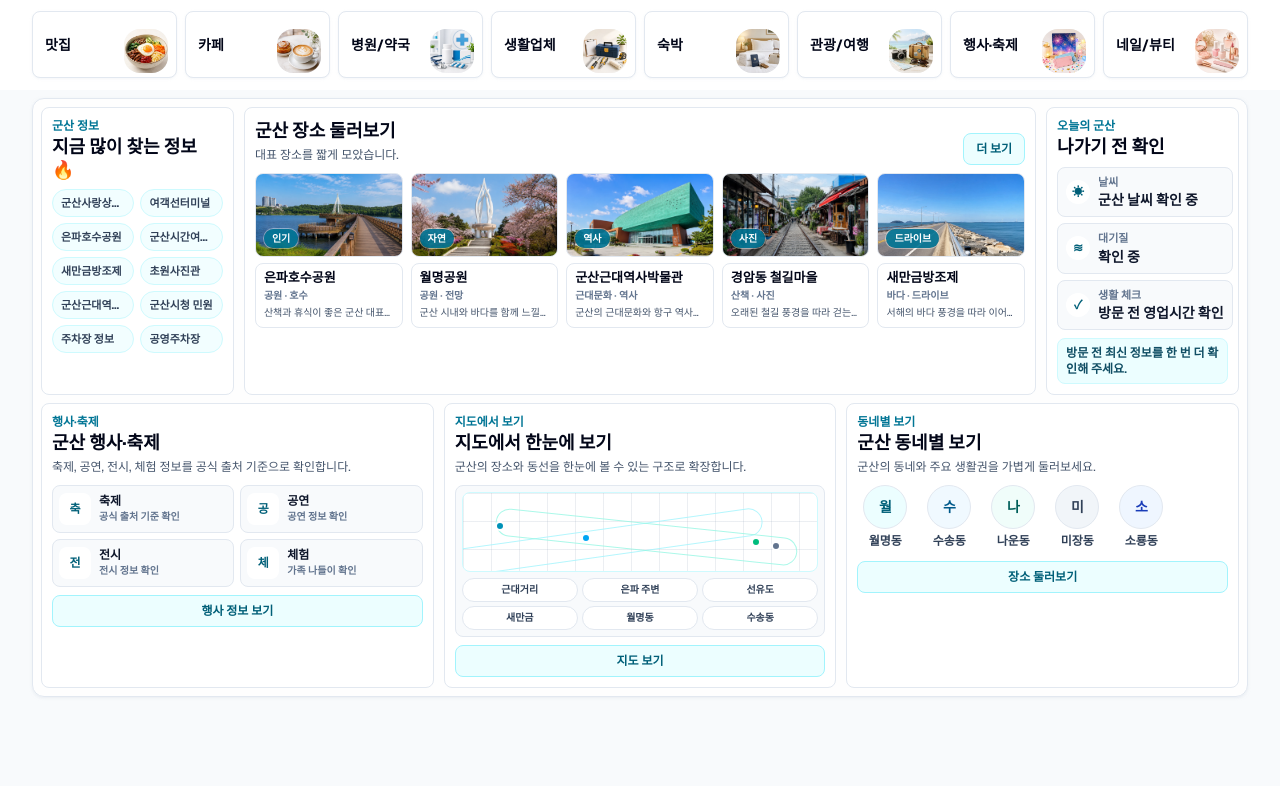
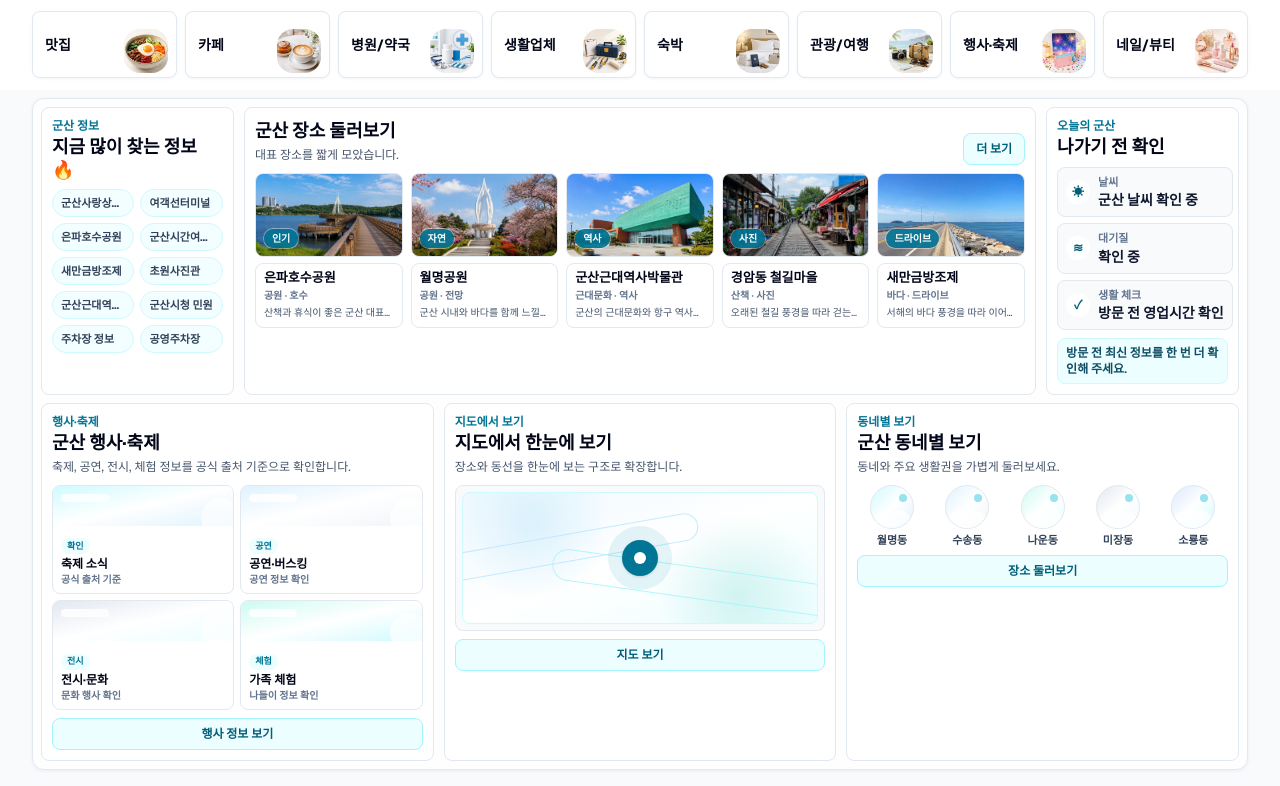
Before and after one commit to Aprasaks/gunsan-com, a Next.js app: page / in a window 1280 px wide. Shown: the part 370-1156 px from the top of the page. Before the commit the page ends 1083 px from the top, so only its background shows below. Built offline with nearby package versions, Linux system fonts and the light colour scheme; no server answers.

Commit message:
하단 포털 블록 레퍼런스형 보정

```diff
--- a/components/EventFestivalSection.tsx
+++ b/components/EventFestivalSection.tsx
@@ -1,8 +1,32 @@
 const eventCategories = [
-  { key: "festival", label: "축제", note: "공식 출처 기준 확인" },
-  { key: "performance", label: "공연", note: "공연 정보 확인" },
-  { key: "exhibition", label: "전시", note: "전시 정보 확인" },
-  { key: "experience", label: "체험", note: "가족 나들이 확인" },
+  {
+    key: "festival",
+    badge: "확인",
+    title: "축제 소식",
+    note: "공식 출처 기준",
+    tone: "from-cyan-100 via-white to-sky-100",
+  },
+  {
+    key: "performance",
+    badge: "공연",
+    title: "공연·버스킹",
+    note: "공연 정보 확인",
+    tone: "from-sky-100 via-white to-slate-100",
+  },
+  {
+    key: "exhibition",
+    badge: "전시",
+    title: "전시·문화",
+    note: "문화 행사 확인",
+    tone: "from-slate-200 via-white to-cyan-50",
+  },
+  {
+    key: "experience",
+    badge: "체험",
+    title: "가족 체험",
+    note: "나들이 정보 확인",
+    tone: "from-teal-100 via-white to-cyan-100",
+  },
 ] as const;
 
 export default function EventFestivalSection() {
@@ -20,17 +44,24 @@ export default function EventFestivalSection() {
         {eventCategories.map((item) => (
           <article
             key={item.key}
-            className="flex min-h-12 items-center gap-2 rounded-lg border border-slate-200 bg-slate-50 p-1.5"
+            className="overflow-hidden rounded-lg border border-slate-200 bg-white"
           >
             <span
-              className="grid h-8 w-8 shrink-0 place-items-center rounded-lg bg-white text-xs font-black text-cyan-800"
+              className={[
+                "relative block h-10 overflow-hidden bg-gradient-to-br",
+                item.tone,
+              ].join(" ")}
               aria-hidden="true"
             >
-              {item.label.slice(0, 1)}
+              <span className="absolute bottom-[-12px] right-[-8px] h-10 w-10 rounded-full bg-white/70" />
+              <span className="absolute left-2 top-2 h-2 w-12 rounded-full bg-white/80" />
             </span>
-            <span className="min-w-0">
-              <span className="block truncate text-xs font-bold text-slate-900">
-                {item.label}
+            <span className="block min-w-0 px-2 py-1.5">
+              <span className="mb-0.5 inline-flex h-4 items-center rounded-full bg-cyan-50 px-1.5 text-[9px] font-bold text-cyan-700">
+                {item.badge}
+              </span>
+              <span className="block truncate text-xs font-bold text-slate-950">
+                {item.title}
               </span>
               <span className="block truncate text-[10px] font-semibold text-slate-500">
                 {item.note}
--- a/components/MapPreviewSection.tsx
+++ b/components/MapPreviewSection.tsx
@@ -1,12 +1,3 @@
-const mapKeywords = [
-  { key: "modern-street", label: "근대거리" },
-  { key: "eunpa-area", label: "은파 주변" },
-  { key: "seonyudo", label: "선유도" },
-  { key: "saemangeum", label: "새만금" },
-  { key: "wolmyeong", label: "월명동" },
-  { key: "susong", label: "수송동" },
-] as const;
-
 export default function MapPreviewSection() {
   return (
     <section className="rounded-lg border border-slate-200 bg-white p-2.5">
@@ -15,32 +6,22 @@ export default function MapPreviewSection() {
         지도에서 한눈에 보기
       </h2>
       <p className="mt-0.5 text-xs leading-5 text-slate-600">
-        군산의 장소와 동선을 한눈에 볼 수 있는 구조로 확장합니다.
+        장소와 동선을 한눈에 보는 구조로 확장합니다.
       </p>
 
       <div className="mt-2 rounded-lg border border-slate-200 bg-slate-50 p-1.5">
         <div
-          className="relative h-20 overflow-hidden rounded-lg border border-cyan-100 bg-white"
+          className="relative h-[132px] overflow-hidden rounded-lg border border-cyan-100 bg-gradient-to-br from-sky-50 via-white to-cyan-50"
           aria-hidden="true"
         >
-          <div className="absolute inset-0 bg-[linear-gradient(90deg,rgba(148,163,184,0.18)_1px,transparent_1px),linear-gradient(180deg,rgba(148,163,184,0.18)_1px,transparent_1px)] bg-[size:28px_28px]" />
-          <div className="absolute -left-6 top-9 h-7 w-11/12 rotate-[-8deg] rounded-full border border-cyan-200/80" />
-          <div className="absolute bottom-5 left-8 right-5 h-7 rotate-[6deg] rounded-full border border-teal-200/80" />
-          <span className="absolute left-8 top-7 h-2.5 w-2.5 rounded-full border-2 border-white bg-cyan-600" />
-          <span className="absolute right-14 top-11 h-2.5 w-2.5 rounded-full border-2 border-white bg-emerald-500" />
-          <span className="absolute bottom-7 left-1/3 h-2.5 w-2.5 rounded-full border-2 border-white bg-sky-500" />
-          <span className="absolute bottom-5 right-9 h-2.5 w-2.5 rounded-full border-2 border-white bg-slate-500" />
-        </div>
-
-        <div className="mt-1.5 grid grid-cols-3 gap-1">
-          {mapKeywords.slice(0, 6).map((keyword) => (
-            <span
-              key={keyword.key}
-              className="inline-flex h-6 items-center justify-center rounded-full border border-slate-200 bg-white px-1.5 text-[10px] font-bold text-slate-700"
-            >
-              {keyword.label}
+          <div className="absolute inset-0 bg-[radial-gradient(circle_at_20%_25%,rgba(14,165,233,0.12),transparent_26%),radial-gradient(circle_at_78%_78%,rgba(20,184,166,0.16),transparent_28%)]" />
+          <div className="absolute left-[-18px] top-10 h-7 w-[72%] rotate-[-10deg] rounded-full border border-sky-200/80" />
+          <div className="absolute bottom-6 right-[-24px] h-8 w-[82%] rotate-[8deg] rounded-full border border-cyan-200/80" />
+          <div className="absolute left-1/2 top-1/2 grid h-16 w-16 -translate-x-1/2 -translate-y-1/2 place-items-center rounded-full bg-cyan-600/10">
+            <span className="relative h-9 w-9 rounded-full bg-cyan-700 shadow-sm">
+              <span className="absolute left-1/2 top-1/2 h-3 w-3 -translate-x-1/2 -translate-y-1/2 rounded-full bg-white" />
             </span>
-          ))}
+          </div>
         </div>
       </div>
 
--- a/components/NeighborhoodSection.tsx
+++ b/components/NeighborhoodSection.tsx
@@ -1,11 +1,11 @@
 import Link from "next/link";
 
 const neighborhoodItems = [
-  { key: "wolmyeong", label: "월명동", tone: "bg-cyan-50 text-cyan-800" },
-  { key: "susong", label: "수송동", tone: "bg-sky-50 text-sky-800" },
-  { key: "naun", label: "나운동", tone: "bg-teal-50 text-teal-800" },
-  { key: "mijang", label: "미장동", tone: "bg-slate-100 text-slate-700" },
-  { key: "soryong", label: "소룡동", tone: "bg-blue-50 text-blue-800" },
+  { key: "wolmyeong", label: "월명동", tone: "from-cyan-100 via-white to-sky-100" },
+  { key: "susong", label: "수송동", tone: "from-sky-100 via-white to-slate-100" },
+  { key: "naun", label: "나운동", tone: "from-teal-100 via-white to-cyan-50" },
+  { key: "mijang", label: "미장동", tone: "from-slate-200 via-white to-sky-50" },
+  { key: "soryong", label: "소룡동", tone: "from-blue-100 via-white to-cyan-100" },
 ] as const;
 
 export default function NeighborhoodSection() {
@@ -16,26 +16,29 @@ export default function NeighborhoodSection() {
         군산 동네별 보기
       </h2>
       <p className="mt-0.5 text-xs leading-5 text-slate-600">
-        군산의 동네와 주요 생활권을 가볍게 둘러보세요.
+        동네와 주요 생활권을 가볍게 둘러보세요.
       </p>
 
-      <div className="mt-2 flex gap-2 overflow-x-auto pb-1">
+      <div className="mt-2 grid grid-cols-5 gap-1.5">
         {neighborhoodItems.map((item) => (
           <button
             key={item.key}
             type="button"
-            className="flex w-14 shrink-0 flex-col items-center gap-1 text-xs font-bold text-slate-700"
+            className="min-w-0 text-xs font-bold text-slate-700"
           >
             <span
               className={[
-                "grid h-11 w-11 place-items-center rounded-full border border-slate-200 text-sm font-black",
+                "relative mx-auto block h-11 w-11 overflow-hidden rounded-full border border-slate-200 bg-gradient-to-br",
                 item.tone,
               ].join(" ")}
               aria-hidden="true"
             >
-              {item.label.slice(0, 1)}
+              <span className="absolute bottom-[-10px] left-1/2 h-7 w-10 -translate-x-1/2 rounded-full bg-white/75" />
+              <span className="absolute right-1.5 top-2 h-2 w-2 rounded-full bg-cyan-500/40" />
             </span>
-            <span className="w-full truncate text-center">{item.label}</span>
+            <span className="mt-1 block w-full truncate text-center text-[11px]">
+              {item.label}
+            </span>
           </button>
         ))}
       </div>
```
